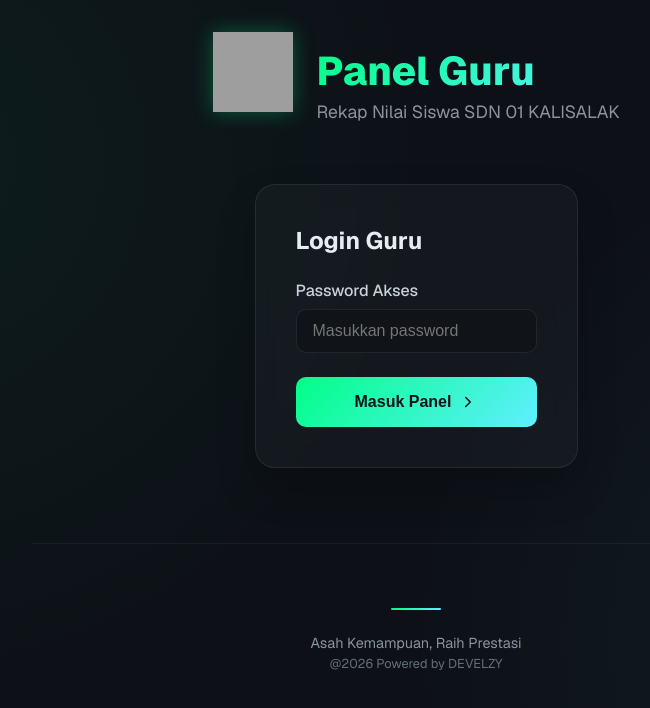
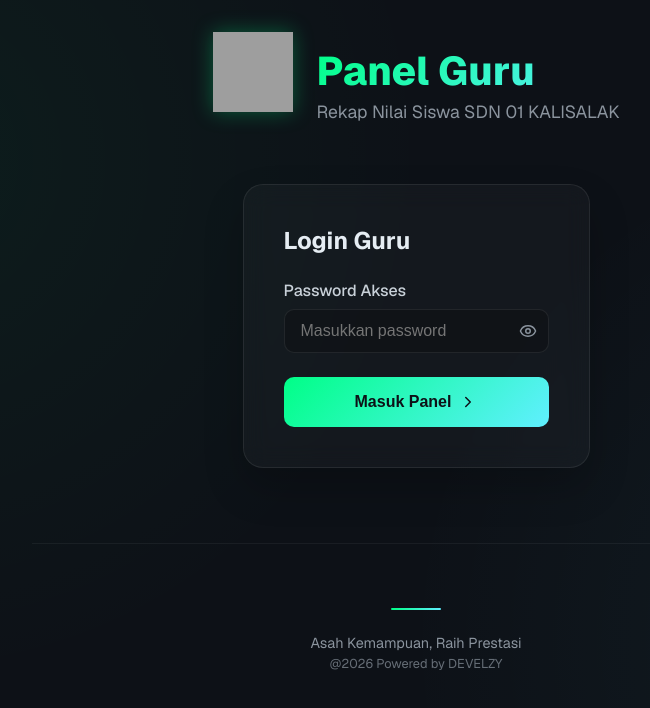
Before and after one commit to develzy/latihansoal-develzy, a Next.js app: page /teacher in a window 1280 px wide. Shown: the top 708 px of the page, without its empty margins (224-874 px from the left). Built offline with nearby package versions, Linux system fonts and the light colour scheme; grey boxes are pictures that could not be loaded.

Commit message:
Feat: Add show/hide password toggle to teacher login

```diff
--- a/src/app/teacher/page.js
+++ b/src/app/teacher/page.js
@@ -2,7 +2,7 @@
 
 import { useState, useEffect } from 'react';
 import styles from '../page.module.css';
-import { ChevronRight, Award, RefreshCw, BookOpen, Lock, Clock, Eye, Send, Trash2 } from 'lucide-react';
+import { ChevronRight, Award, RefreshCw, BookOpen, Lock, Clock, Eye, EyeOff, Send, Trash2 } from 'lucide-react';
 
 export default function TeacherPage() {
   const [password, setPassword] = useState('');
@@ -10,6 +10,7 @@ export default function TeacherPage() {
   const [scores, setScores] = useState([]);
   const [error, setError] = useState('');
   const [loading, setLoading] = useState(false);
+  const [showPassword, setShowPassword] = useState(false);
 
   const handleLogin = async () => {
     setLoading(true);
@@ -64,14 +65,32 @@ export default function TeacherPage() {
           <h2 style={{ marginBottom: '1.5rem', fontWeight: 700 }}>Login Guru</h2>
           <div className={styles.formGroup}>
             <label className={styles.label}>Password Akses</label>
+            <div style={{ position: 'relative' }}>
               <input
-              type="password"
+                type={showPassword ? 'text' : 'password'}
                 className={styles.input}
                 value={password}
                 onChange={(e) => setPassword(e.target.value)}
                 placeholder="Masukkan password"
                 onKeyPress={(e) => e.key === 'Enter' && handleLogin()}
+                style={{ paddingRight: '2.5rem' }}
               />
+              <div
+                onClick={() => setShowPassword(!showPassword)}
+                style={{
+                  position: 'absolute',
+                  right: '0.75rem',
+                  top: '50%',
+                  transform: 'translateY(-50%)',
+                  cursor: 'pointer',
+                  color: '#8b949e',
+                  display: 'flex',
+                  alignItems: 'center'
+                }}
+              >
+                {showPassword ? <EyeOff size={18} /> : <Eye size={18} />}
+              </div>
+            </div>
           </div>
           {error && <p style={{ color: 'var(--danger-color)', marginBottom: '1rem', fontSize: '0.9rem' }}>{error}</p>}
           <button className={styles.button} onClick={handleLogin} disabled={loading}>
```
Lines whose indentation alone changed are shown as unchanged.
